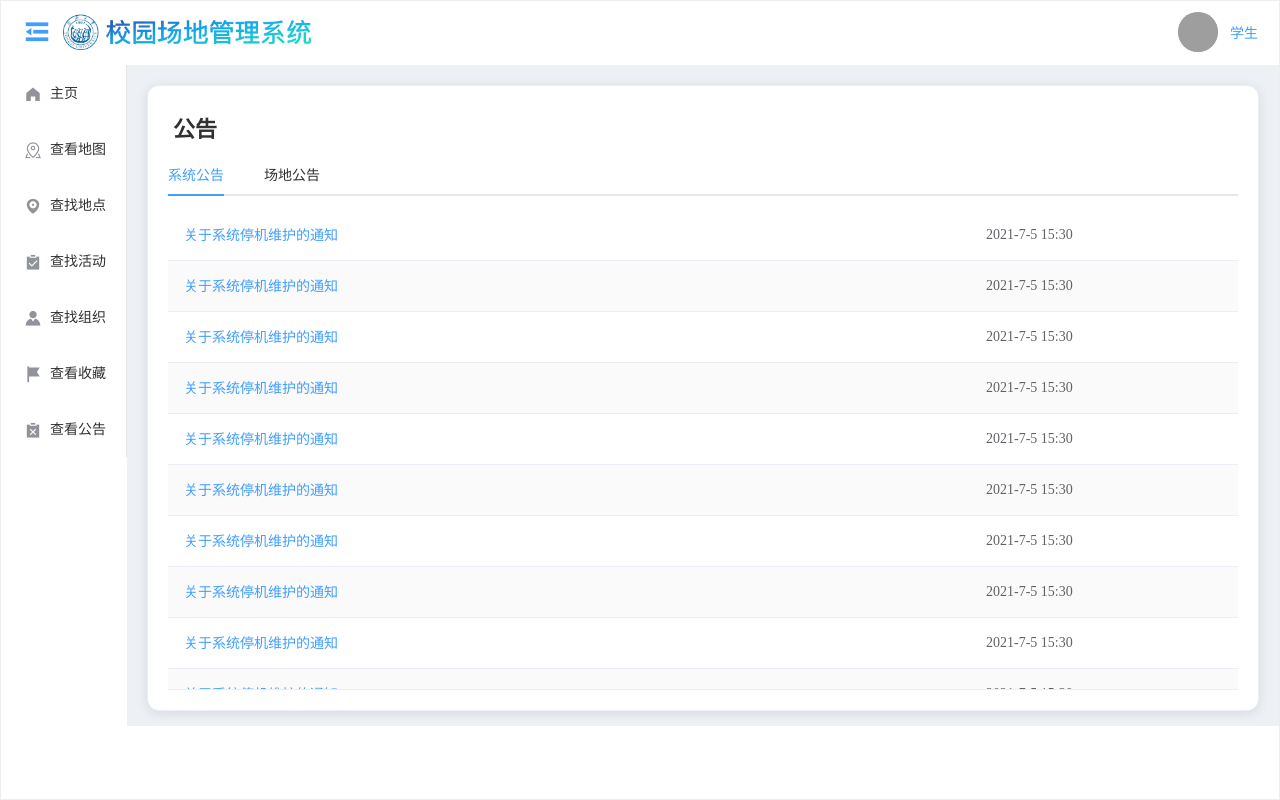
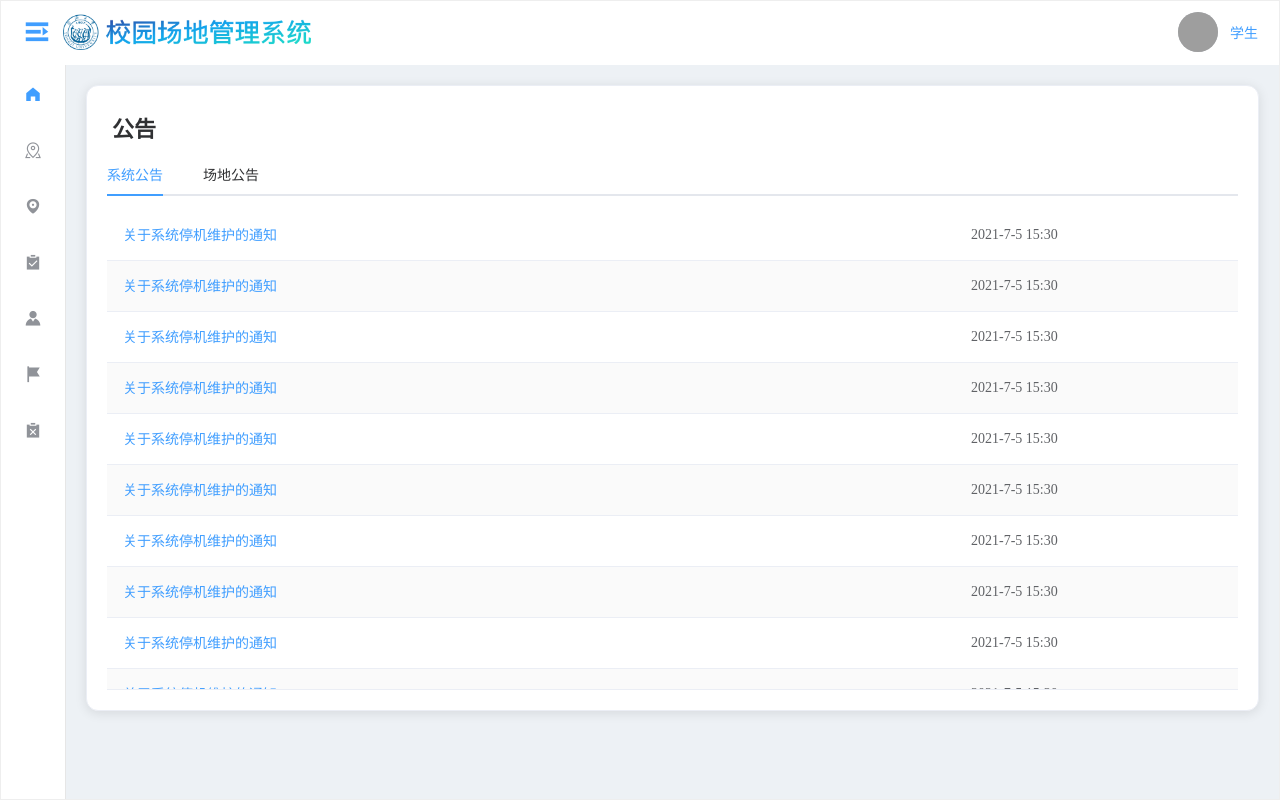
Before and after one commit to CampusSiteManagementSystem/CSMSFrontEnd, a Vue app: page /StuFrame/Announcement in a window 1280 px wide. Built offline with nearby package versions, Linux system fonts and the light colour scheme; grey boxes are pictures that could not be loaded.

Commit message:
学生布局调整

```diff
--- a/src/page/Student/StudentFrame.vue
+++ b/src/page/Student/StudentFrame.vue
@@ -1,6 +1,5 @@
 <template>
   <el-container style="border: 1px solid #eee; height: 100%">
-
     <el-header style="height: 8%; background-color: white">
       <el-row class="header-row">
         <el-col :span="18" class="header-row-col1"
@@ -34,10 +33,13 @@
       </el-row>
     </el-header>
     <el-container style="height: 100%">
-
       <el-aside style="width: auto">
-
-          <el-menu mode="vertical" router active-text-color="#409EFF">
+        <el-menu  class="el-menu-vertical-demo"
+          default-active="/StuFrame/Main"
+          router
+          active-text-color="#409EFF"
+          :collapse="isCollapse"
+          style="height: 100%">
           <el-menu-item index="/StuFrame/Main">
             <i class="el-icon-s-home"></i>
             <span style="font-size: 14px">主页</span>
@@ -69,28 +71,9 @@
         </el-menu>
       </el-aside>
 
-        <!-- <el-header style="height: 10%">
-          <el-row
-            class="headerrow"
-            type="flex"
-            justify="end"
-            align="middle"
-            @click="handleClick"
-          >
-          <el-col></el-col>
-          <el-col>
-            <el-button type="text"
-              ><el-avatar
-                src="https://cube.elemecdn.com/0/88/03b0d39583f48206768a7534e55bcpng.png"
-              ></el-avatar
-            ></el-button>
-            <el-button type="text" @click="handleClick">学生</el-button>
-          </el-col>
-          </el-row>
-        </el-header> -->
 
       <el-main
-          style="height: 90%; overflow: auto; background: rgb(237, 241, 245)"
+        style="height: 100%; overflow: auto; background: rgb(237, 241, 245)"
       >
         <keep-alive>
           <router-view></router-view>
@@ -141,7 +124,7 @@ body,
   /* padding: 5%; */
 }
 .el-menu-vertical-demo:not(.el-menu--collapse) {
-  width: 200px;
+  width: 170px;
   min-height: 400px;
 }
 .fold-button {
@@ -171,14 +154,50 @@ body,
   padding: 5%;
   /* border-bottom: 1px solid #eee; */
 }
-
 </style>
 
 <script>
 export default {
+  data() {
+    return {
+      isCollapse: true,
+      value: "",
+      breadList: [],
+    };
+  },
   methods: {
+    test() {
+      this.isCollapse = !this.isCollapse;
+    },
+
     handleClick() {
-      this.$router.push({ path: "SysAdminAccountModify" });
+      this.$router.push("/OrgFrame/OrgAccountModify");
+    },
+    /**
+     * @description 获取路由数组
+     * @params val 路由参数
+     */
+    getBreadList(val) {
+      // 过滤路由matched对象
+      console.log("val.matched", val.matched);
+      if (val.matched) {
+        let matched = val.matched.filter(
+          (item) => item.meta && item.meta.title
+        );
+        console.log("matched", matched);
+        // 拿到过滤好的路由v-for遍历出来
+        this.breadList = matched;
+      }
+      this.breadList = val.matched;
+      console.log("this.breadList", this.breadList);
+    },
+  },
+  watch: {
+    // 监听路由
+    $route(val) {
+      // 调用获取路由数组方法
+      this.getBreadList(val);
+      console.log("调用获取路由数组方法", this.getBreadList(val));
     },
   },
 };
```
Lines whose indentation alone changed are shown as unchanged.
